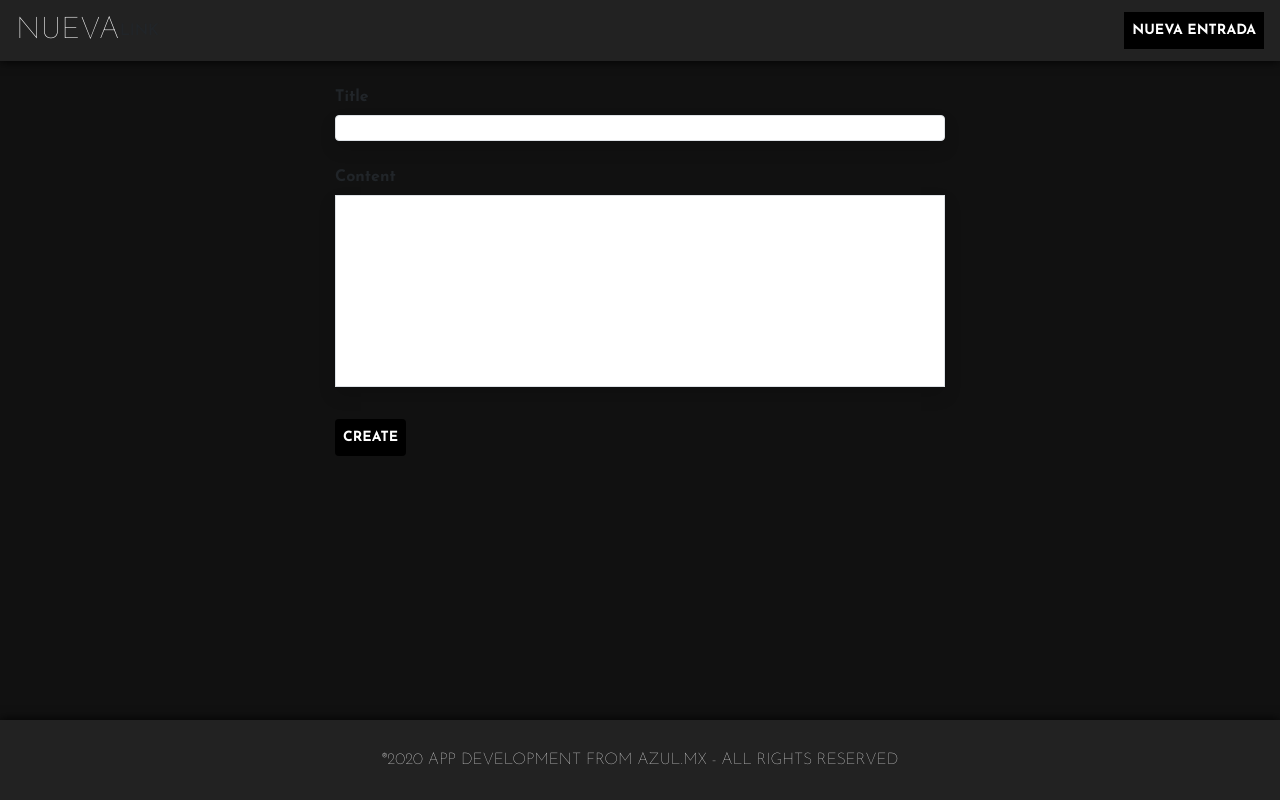
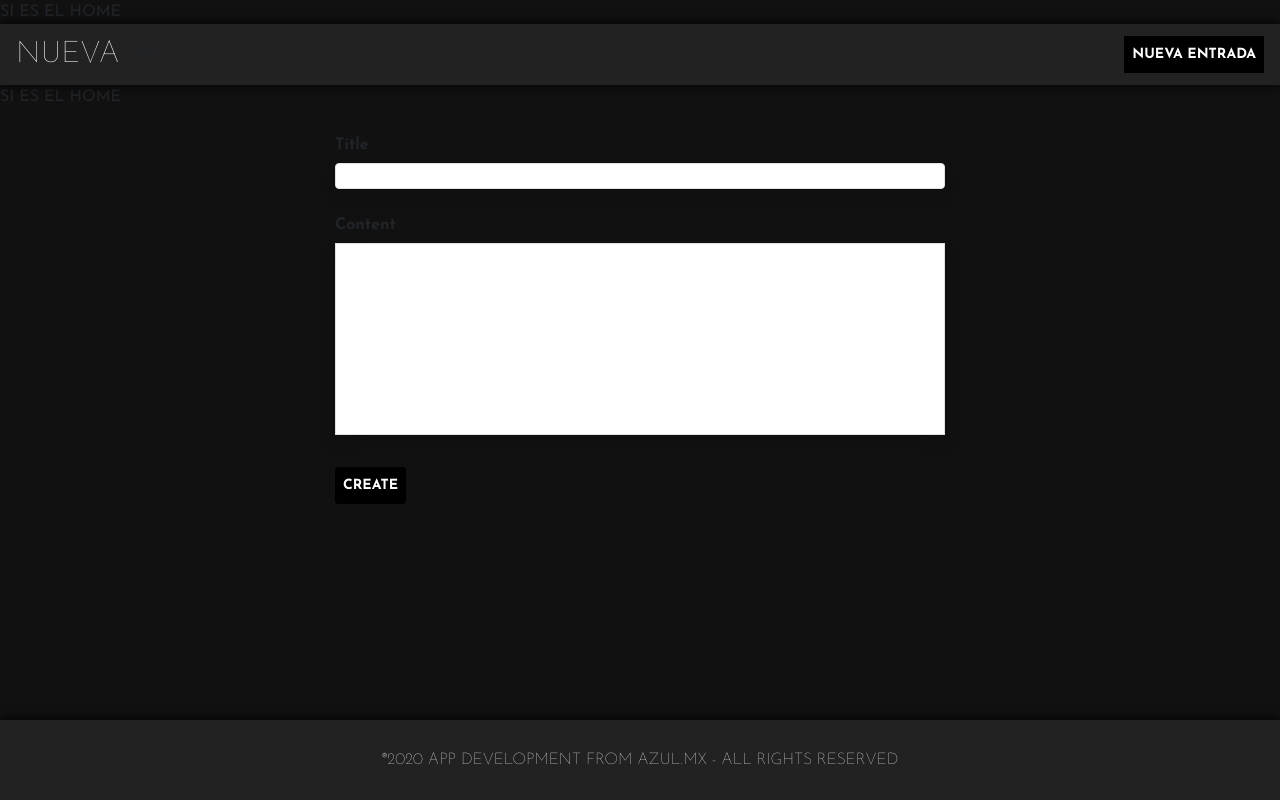
Before and after one commit to axelobscura/next-mysql, a Next.js app: page /new in a window 1280 px wide. Built offline with nearby package versions, Linux system fonts and the light colour scheme.

Commit message:
Passing props

```diff
--- a/components/layout/index.tsx
+++ b/components/layout/index.tsx
@@ -16,6 +16,7 @@ export default function Layout({ children, home }) {
                 <meta name="og:title" content={siteTitle} />
                 <meta name="twitter:card" content="summary_large_image" />
             </Head>
+            {home ? "SI ES EL HOME" : "NO ES EL HOME"}
             <main>{children}</main>
         </div>
     )
--- a/components/nav/index.tsx
+++ b/components/nav/index.tsx
@@ -13,7 +13,7 @@ function Nav({ title = 'ENTRADAS', home }) {
           <Link href="/">
             <a className="font-light text-3xl">{title}</a>
           </Link>
-          <Link href="/">LINK</Link>
+          <Link href="/new">LINK</Link>
         </Navbar.Collapse>
         <ButtonLink href="/new">{home ? ("BIENVENIDO") : ("NUEVA ENTRADA")}</ButtonLink>
       </Navbar>
```
Also changed, not shown: public/fondo_avion.jpg (added).
